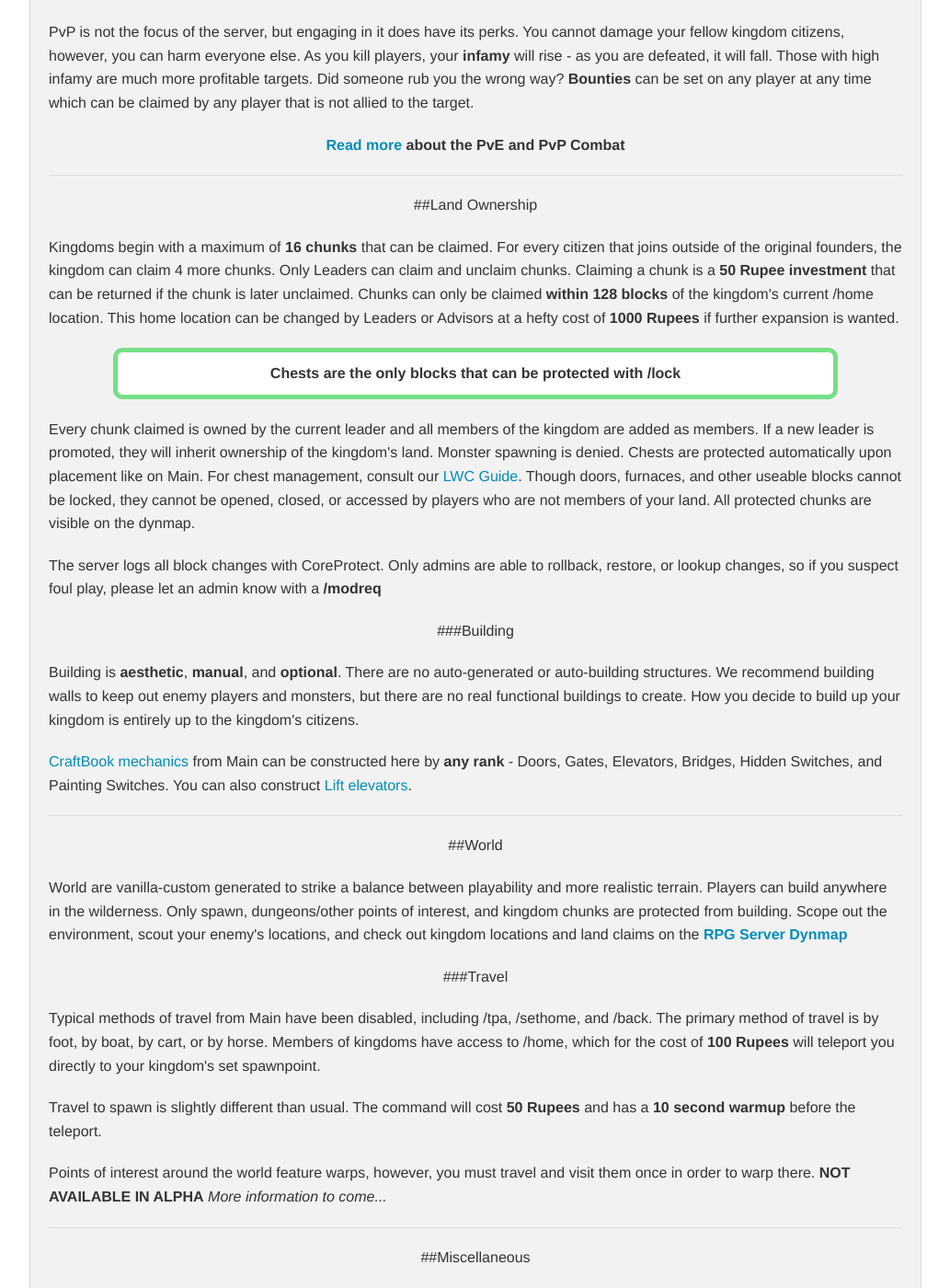
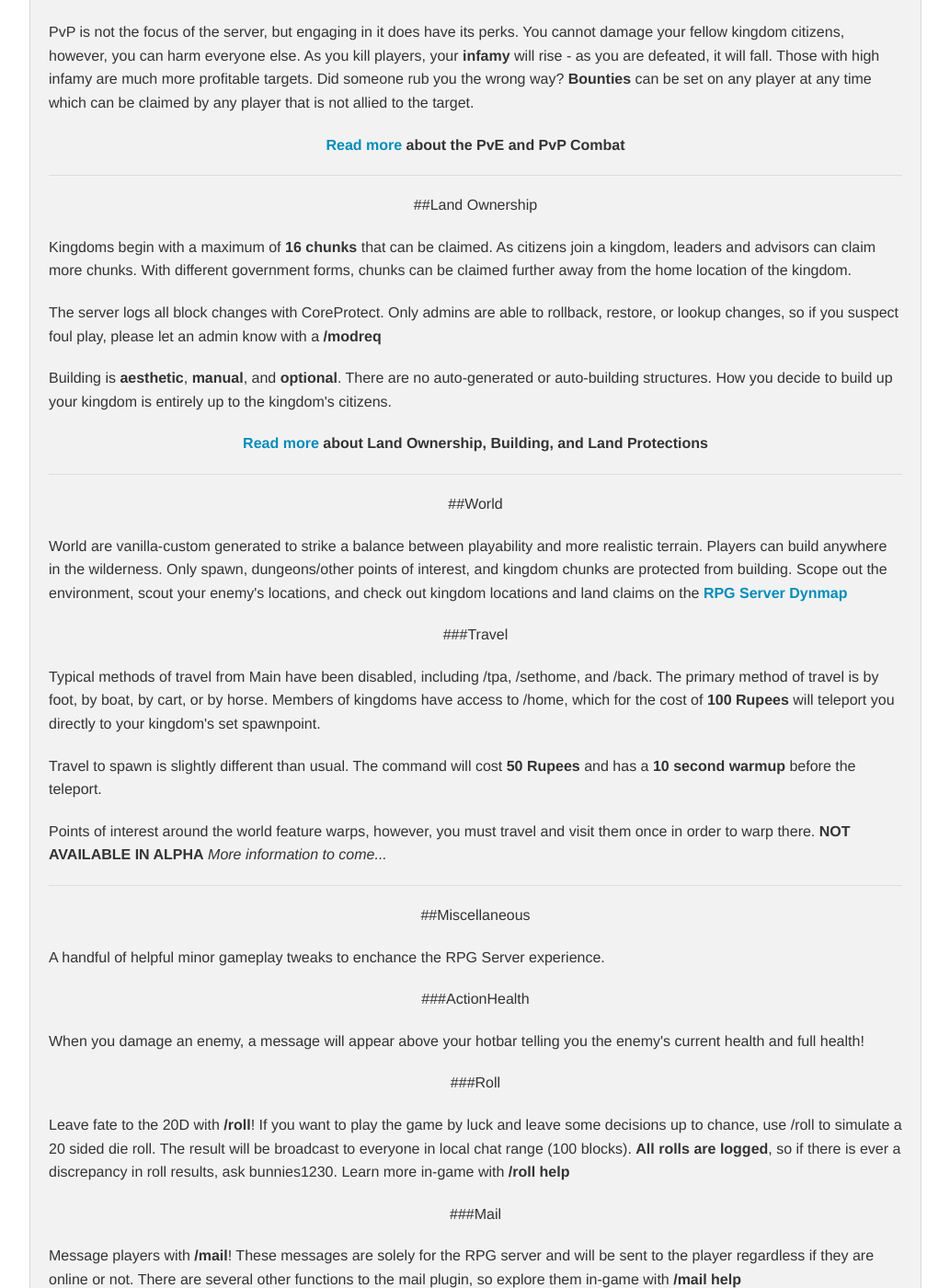
Before and after one commit to damnation-eu/website-beta, a Jekyll site: the page built from rpg/gameplay.md, in a window 1280 px wide and 1400 px high, scrolled down 1509 px. Shown: the whole window at 92% size, without its empty margins (123-1156 px from the left). Built offline with Jekyll 4.4.1, drawn with Linux system fonts in a browser that asks for light colours; nearby versions of some CDN libraries; library files that are not in the unit come from our copies.

Commit message:
Update gameplay.md

```diff
--- a/rpg/gameplay.md
+++ b/rpg/gameplay.md
@@ -56,7 +56,7 @@
 <center><p><b><a href="{{site.baseurl}}/rpg/economy">Read more</a> about the Economy, Jobs, and special Items</b></p></center>
 
 <hr>
-<a name="pvp"></a>
+<a name="combat"></a>
 <div style="text-align: center;" markdown="1">
 ##Combat
 </div>
@@ -67,27 +67,19 @@
 <center><p><b><a href="{{site.baseurl}}/rpg/combat">Read more</a> about the PvE and PvP Combat</b></p></center>
 
 <hr>
-<a name="land-ownership"></a>
+<a name="land"></a>
 <div style="text-align: center;" markdown="1">
 ##Land Ownership
 </div>
 
-<p>Kingdoms begin with a maximum of <b>16 chunks</b> that can be claimed. For every citizen that joins outside of the original founders, the kingdom can claim 4 more chunks. Only Leaders can claim and unclaim chunks. Claiming a chunk is a <b>50 Rupee investment</b> that can be returned if the chunk is later unclaimed. Chunks can only be claimed <b>within 128 blocks</b> of the kingdom's current /home location. This home location can be changed by Leaders or Advisors at a hefty cost of <b>1000 Rupees</b> if further expansion is wanted.</p>
-
-<p style="border: 5px solid #77df88; text-align:center;border-radius:10px;background-color:#ffffff; padding: 10px;margin: 0px 70px 20px 70px;">
-<b>Chests are the only blocks that can be protected with /lock</b>
-</p>
-
-<p>Every chunk claimed is owned by the current leader and all members of the kingdom are added as members. If a new leader is promoted, they will inherit ownership of the kingdom's land. Monster spawning is denied. Chests are protected automatically upon placement like on Main. For chest management, consult our <a href="{{site.baseurl}}/g/lwc">LWC Guide</a>. Though doors, furnaces, and other useable blocks cannot be locked, they cannot be opened, closed, or accessed by players who are not members of your land. All protected chunks are visible on the dynmap.</p>
+<p>Kingdoms begin with a maximum of <b>16 chunks</b> that can be claimed. As citizens join a kingdom, leaders and advisors can claim more chunks. With different government forms, chunks can be claimed further away from the home location of the kingdom.</p>
 
 <p>The server logs all block changes with CoreProtect. Only admins are able to rollback, restore, or lookup changes, so if you suspect foul play, please let an admin know with a <b>/modreq</b></p>
 
-<div style="text-align: center;" markdown="1">
-###Building
-</div>
-<p>Building is <b>aesthetic</b>, <b>manual</b>, and <b>optional</b>. There are no auto-generated or auto-building structures. We recommend building walls to keep out enemy players and monsters, but there are no real functional buildings to create. How you decide to build up your kingdom is entirely up to the kingdom's citizens.</p>
+<p>Building is <b>aesthetic</b>, <b>manual</b>, and <b>optional</b>. There are no auto-generated or auto-building structures. How you decide to build up your kingdom is entirely up to the kingdom's citizens.</p>
 
-<p><a href="http://wiki.sk89q.com/wiki/CraftBook/Usage">CraftBook mechanics</a> from Main can be constructed here by <b>any rank</b> - Doors, Gates, Elevators, Bridges, Hidden Switches, and Painting Switches. You can also construct <a href="http://dev.bukkit.org/bukkit-plugins/lift/">Lift elevators</a>.</p>
+<center><p><b><a href="{{site.baseurl}}/rpg/land">Read more</a> about Land Ownership, Building, and Land Protections</b></p></center>
+
 <hr>
 <a name="world"></a>
 <div style="text-align: center;" markdown="1">
```
